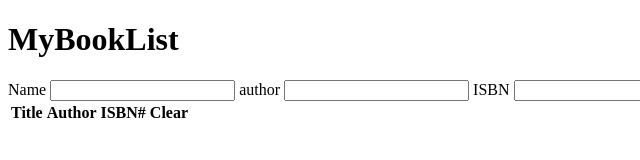
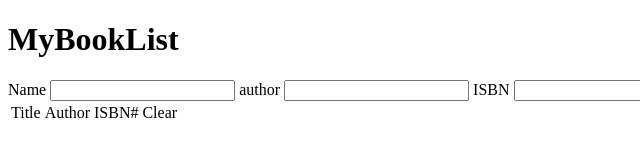
Before and after one commit to acciojob/book-list-VishalRpR, a website: page main.html in a window 1280 px wide. Shown: the full height of the page, 0-640 px from the left. Drawn offline with Linux system fonts and the light colour scheme.

Commit message:
created a submission

```diff
--- a/main.html
+++ b/main.html
@@ -27,10 +27,10 @@
 
 <table class="table table-striped">
 	<thead>
-		<th>Title</th>
-	<th>Author</th>
-	<th>ISBN#</th>
-		<th>Clear</th>
+		<td>Title</td>
+	<td>Author</td>
+	<td>ISBN#</td>
+		<td>Clear</td>
 	</thead>
 
 	<tbody id="book-list">
```
